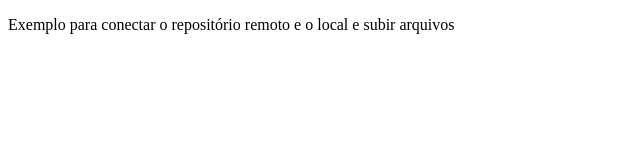
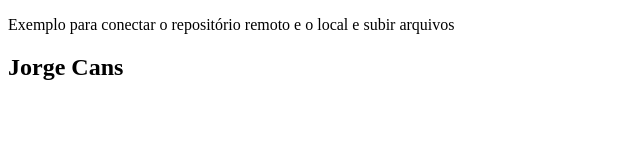
Before and after one commit to JorgeCanas-Dev78/sistema-da-minha-sala, a plain HTML site: page index.html in a window 1280 px wide. Shown: the whole page, without its empty margins (0-640 px from the left). Drawn offline with Linux system fonts and the light colour scheme.

Commit message:
Adicionado meu nome

```diff
--- a/index.html
+++ b/index.html
@@ -7,5 +7,6 @@
 </head>
 <body>
     <p>Exemplo para conectar o repositório remoto e o local e subir arquivos</p>
+    <h2>Jorge Cans</h2>
 </body>
 </html>
```
